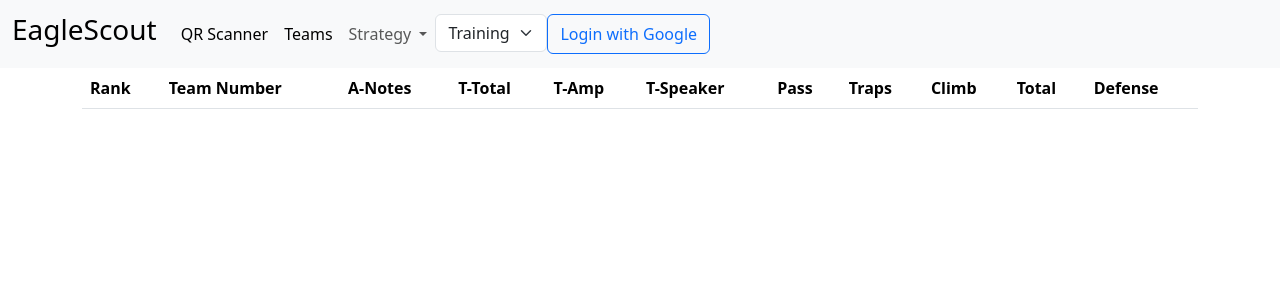
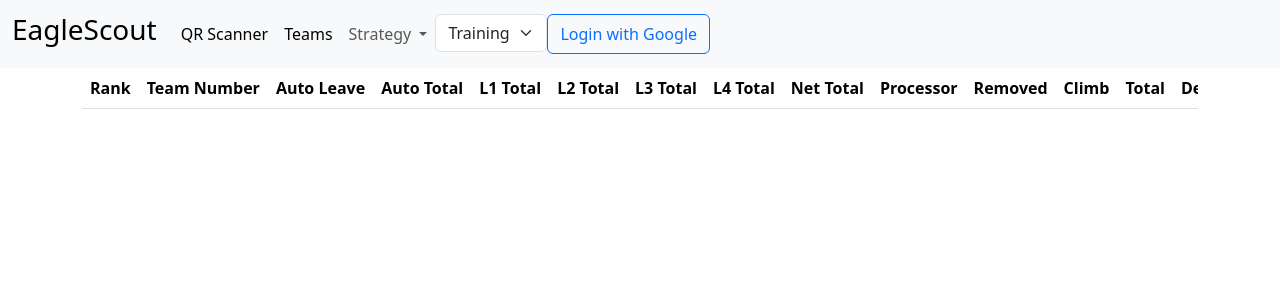
Before and after one commit to team-2073-eagleforce/scouting-backend-2025, a Django app: page /strategy/rankings/ in a window 1280 px wide. Shown: the top 300 px of the page. Run offline with Django 4.2, Linux system fonts and the light colour scheme; data comes from the database, SQL or seed files in the repository; data that the repository does not hold is empty; parts of the project's set-up code (start-up, migrations or seed data) failed here and were passed over.

Commit message:
Fixed rankings.html to display and highlight the correct columns.

```diff
--- a/requirements.txt
+++ b/requirements.txt
@@ -6,6 +6,7 @@ dj-database-url==2.1.0
 Django==4.2.9
 django-crispy-forms==2.1
 idna==3.4
+Image
 numpy==1.24.2
 Pillow==9.4.0
 python-decouple==3.8
--- a/strategy/templates/strategy/rankings.html
+++ b/strategy/templates/strategy/rankings.html
@@ -22,15 +22,18 @@
                 <tr class="sticky-top" style="background-color: gray">
                     <th>Rank</th>
                     <th onclick="sortTable(1, 'team_number')">Team Number</th>
-                <th onclick="sortTable(2, 'auto')">A-Notes</th>
-                <th onclick="sortTable(3, 'teleop-total')">T-Total</th>
-                <th onclick="sortTable(4, 'teleop-amp')">T-Amp</th>
-                <th onclick="sortTable(5, 'teleop-speaker')">T-Speaker</th>
-                <th onclick="sortTable(6, 'teleop-pass')">Pass</th>
-                <th onclick="sortTable(7, 'trap')">Traps</th>
-                <th onclick="sortTable(8, 'climb')">Climb</th>
-                <th onclick="sortTable(9, 'total')">Total</th>
-                <th onclick="sortTable(10, 'defense')">Defense</th>
+                    <th onclick="sortTable(2, 'autoleave')">Auto Leave</th>
+                    <th onclick="sortTable(3, 'auto')">Auto Total</th>
+                    <th onclick="sortTable(4, 'L1')">L1 Total</th>
+                    <th onclick="sortTable(5, 'L2')">L2 Total</th>
+                    <th onclick="sortTable(6, 'L3')">L3 Total</th>
+                    <th onclick="sortTable(7, 'L4')">L4 Total</th>
+                    <th onclick="sortTable(8, 'net')">Net Total</th>
+                    <th onclick="sortTable(9, 'processor')">Processor</th>
+                    <th onclick="sortTable(10, 'removed')">Removed</th>
+                    <th onclick="sortTable(11, 'climb')">Climb</th>
+                    <th onclick="sortTable(12, 'total')">Total</th>
+                    <th onclick="sortTable(13, 'defense')">Defense</th>
                 </tr>
             </thead>
             <tbody>
--- a/strategy/views.py
+++ b/strategy/views.py
@@ -104,24 +104,66 @@ def dashboard(request):
 
     return render(request, "strategy/dashboard.html")
 
+def fetch_team_match_averages(team_number, comp_code):
+    team_match_data = models.Team_Match_Data.objects.filter(
+        team_number=team_number,
+        event=comp_code,
+        match_number__lt=100
+    )
 
-def fetch_team_match_averages(team_number, comp_code):
-    team_match_data = models.Team_Match_Data.objects.filter(team_number=team_number, event=comp_code, match_number__lt=100)
-    team_match_averages = team_match_data.aggregate(Avg('auto_amp', default=0),
-                                                    Avg('auto_speaker_make', default=0),
-                                                    Avg('teleop_amp', default=0),
-                                                    Avg('teleop_speaker_make', default=0),
-                                                    Avg('teleop_pass', default=0),
-                                                    Avg('trap', default=0),
-                                                    Avg('climb', default=0),
-                                                    Avg('defense_ranking', default=0))
+    team_match_averages = team_match_data.aggregate(
+        # Auto Period
+        Avg('auto_leave', default=0),
+        Avg('auto_L1', default=0),
+        Avg('auto_L2', default=0),
+        Avg('auto_L3', default=0),
+        Avg('auto_L4', default=0),
+        Avg('auto_net', default=0),
+        Avg('auto_processor', default=0),
+        Avg('auto_removed', default=0),
+        # Teleop Period
+        Avg('teleL1', default=0),
+        Avg('teleL2', default=0),
+        Avg('teleL3', default=0),
+        Avg('teleL4', default=0),
+        Avg('telenet', default=0),
+        Avg('teleProcessor', default=0),
+        Avg('teleRemoved', default=0),
+        # End Game
+        Avg('climb', default=0),
+        # Rankings
+        Avg('defense_ranking', default=0)
+    )
 
-    return {'auto': round(team_match_averages['auto_amp__avg'] + team_match_averages['auto_speaker_make__avg'], 3),
-            'teleop-total': round(team_match_averages['teleop_amp__avg'] + team_match_averages['teleop_speaker_make__avg'], 3),
-            'teleop-amp': round(team_match_averages['teleop_amp__avg'], 3),
-            'teleop-speaker': round(team_match_averages['teleop_speaker_make__avg'], 3),
-            'teleop-pass': round(team_match_averages['teleop_pass__avg'], 3),
-            'trap': round(team_match_averages['trap__avg'], 3),
-            'climb': round(team_match_averages['climb__avg'], 3),
-            'total': round(team_match_averages['auto_amp__avg'] + team_match_averages['auto_speaker_make__avg'] + team_match_averages['teleop_amp__avg'] + team_match_averages['teleop_speaker_make__avg'], 3),
-            'defense': round(team_match_averages['defense_ranking__avg'], 3)}
+    auto_total = (
+        team_match_averages['auto_L1__avg'] +
+        team_match_averages['auto_L2__avg'] +
+        team_match_averages['auto_L3__avg'] +
+        team_match_averages['auto_L4__avg'] +
+        team_match_averages['auto_net__avg'] +
+        team_match_averages['auto_processor__avg']
+    )
+
+    teleop_total = (
+        team_match_averages['teleL1__avg'] +
+        team_match_averages['teleL2__avg'] +
+        team_match_averages['teleL3__avg'] +
+        team_match_averages['teleL4__avg'] +
+        team_match_averages['telenet__avg'] +
+        team_match_averages['teleProcessor__avg']
+    )
+
+    return {
+    'autoleave': round(team_match_averages['auto_leave__avg'], 3),
+    'auto': round(auto_total, 3),
+    'L1': round(team_match_averages['auto_L1__avg'] + team_match_averages['teleL1__avg'], 3),
+    'L2': round(team_match_averages['auto_L2__avg'] + team_match_averages['teleL2__avg'], 3),
+    'L3': round(team_match_averages['auto_L3__avg'] + team_match_averages['teleL3__avg'], 3),
+    'L4': round(team_match_averages['auto_L4__avg'] + team_match_averages['teleL4__avg'], 3),
+    'net': round(team_match_averages['auto_net__avg'] + team_match_averages['telenet__avg'], 3),
+    'processor': round(team_match_averages['auto_processor__avg'] + team_match_averages['teleProcessor__avg'], 3),
+    'removed': round(team_match_averages['auto_removed__avg'] + team_match_averages['teleRemoved__avg'], 3),
+    'climb': round(team_match_averages['climb__avg'], 3),
+    'total': round(auto_total + teleop_total + team_match_averages['climb__avg'], 3),
+    'defense': round(team_match_averages['defense_ranking__avg'], 3)
+}
```
Also changed, not shown: strategy/templates/strategy/dashboard.html (+10 -3 lines), teams/templates/teams/team_page.html (+6 -15 lines). Lines whose indentation alone changed are shown as unchanged.
